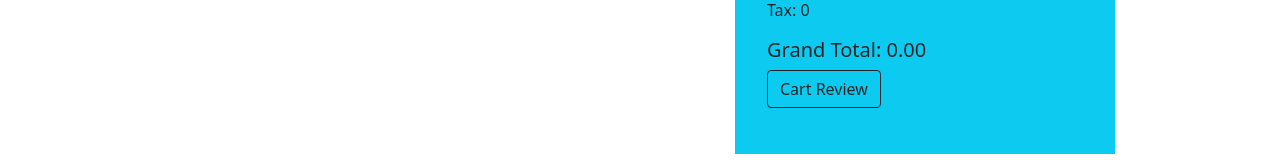
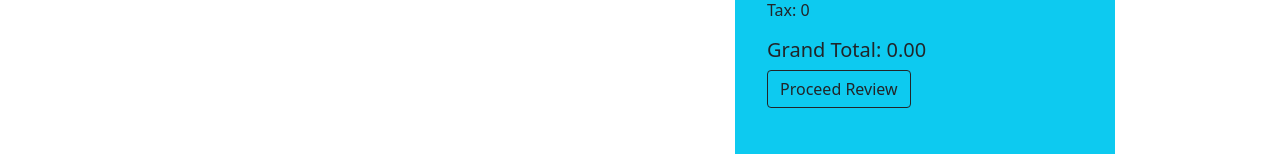
Before and after one commit to sajeeb-ahmeed/ema-john-Ecommarce, a React (Create React App) app: page /orders in a window 1280 px wide. Shown: the part 296-456 px from the top of the page. Built offline with nearby package versions, Linux system fonts and the light colour scheme.

Commit message:
react router hooks

```diff
--- a/package.json
+++ b/package.json
@@ -11,9 +11,11 @@
     "@testing-library/react": "^12.1.4",
     "@testing-library/user-event": "^13.5.0",
     "bootstrap": "^5.1.3",
+    "firebase": "^9.6.10",
     "react": "^17.0.2",
     "react-bootstrap": "^2.2.2",
     "react-dom": "^17.0.2",
+    "react-firebase-hooks": "^5.0.3",
     "react-router-dom": "^6.3.0",
     "react-scripts": "5.0.0",
     "web-vitals": "^2.1.4"
--- a/src/components/Orders/Order.js
+++ b/src/components/Orders/Order.js
@@ -29,7 +29,7 @@ const Order = () => {
                         <div className="col-md-4   bg-info">
                             <Cart key={cart.id} cart={cart}>
                                 <Link to='/shop'>
-                                    <p className='btn btn-outline-dark'>Cart Review</p>
+                                    <p className='btn btn-outline-dark'>Proceed Review</p>
                                 </Link>
                             </Cart>
 
--- a/src/components/ReviewItem/ReviewItem.js
+++ b/src/components/ReviewItem/ReviewItem.js
@@ -19,7 +19,7 @@ const ReviewItem = (props) => {
                                 <p>Price : ${price}</p>
                                 <p>Shipping:{shipping}</p>
                                 <p> Quantity: {quantity}</p>
-                                <>{props.chi}</>
+
                             </div>
 
                         </div>
```
Also changed, not shown: 1 other file (tests, documents, lock files or other folders).
